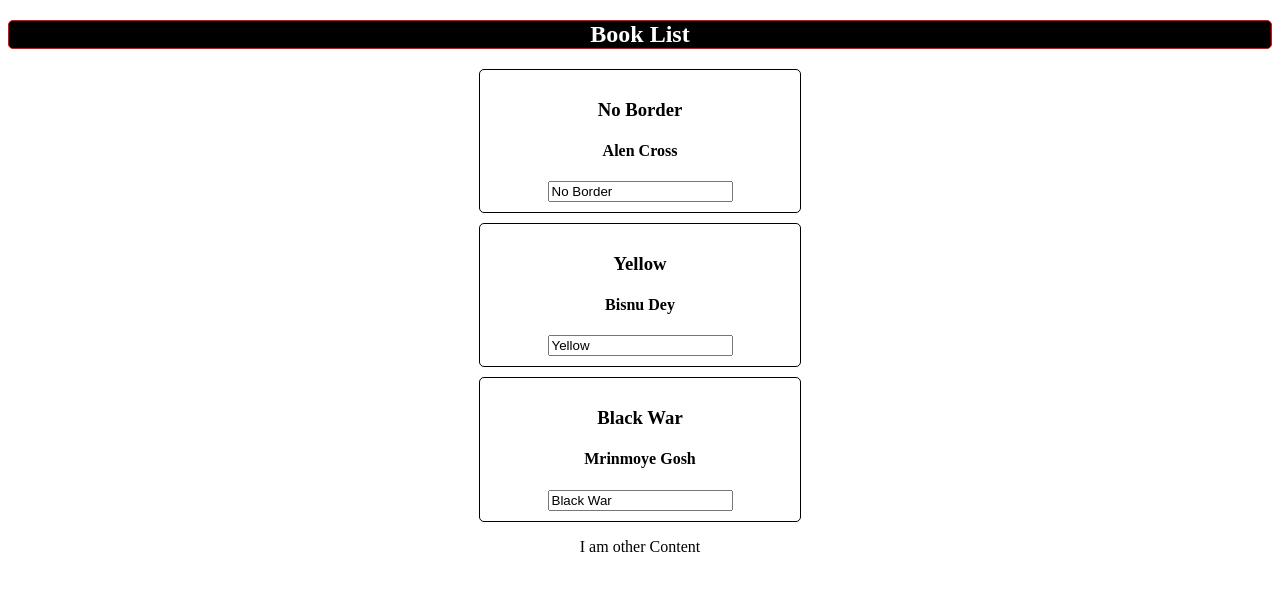
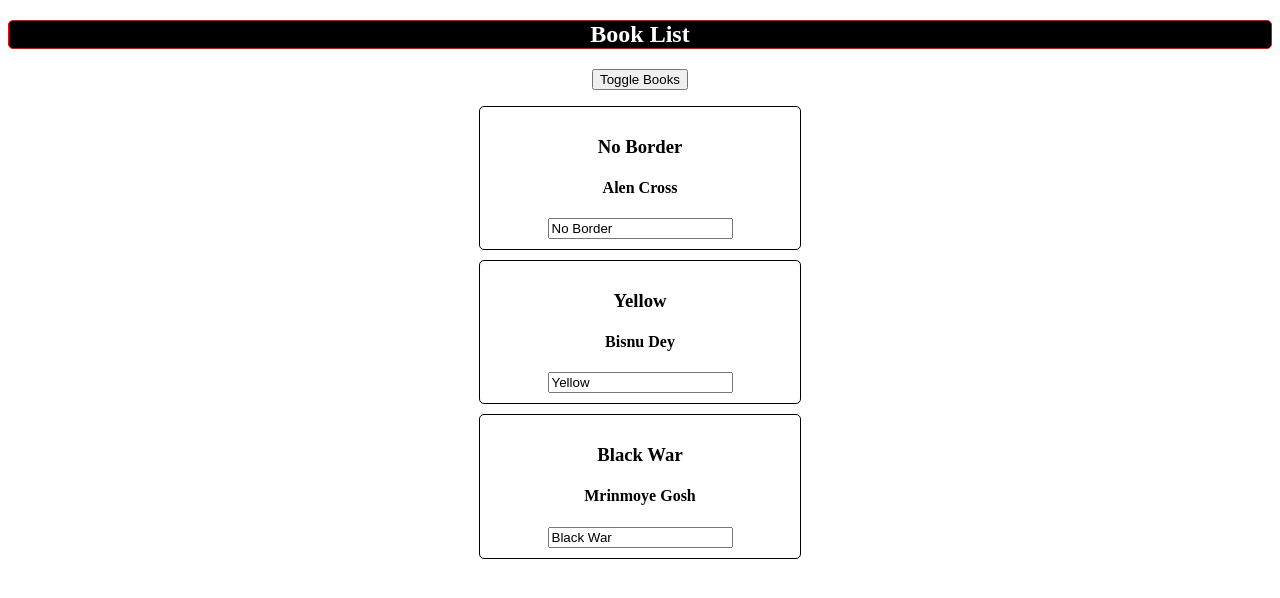
Before and after one commit to kmsaddam/react-components, a React (Create React App) app: page / in a window 1280 px wide. Shown: the top 598 px of the page. Built offline with nearby package versions, Linux system fonts and the light colour scheme.

Commit message:
Conditional Components

```diff
--- a/src/App.js
+++ b/src/App.js
@@ -10,7 +10,7 @@ class App extends Component {
       { id: 2, bookName: "Yellow", writter: "Bisnu Dey" },
       { id: 3, bookName: "Black War", writter: "Mrinmoye Gosh" },
     ],
-    otherContent: "I am other Content",
+    showBooks: true,
   };
 
   changeBookState = (newBookName) => {
@@ -44,6 +44,12 @@ class App extends Component {
     });
   };
 
+  toggleBooks = () => {
+    this.setState({
+      showBooks: !this.state.showBooks,
+    });
+  };
+
   render() {
     const style = {
       border: "solid 1px red",
@@ -55,7 +61,9 @@ class App extends Component {
 
     let bookState = this.state.books;
 
-    const books = this.state.books.map((book, index) => {
+    let books = null;
+    if (this.state.showBooks) {
+      books = this.state.books.map((book, index) => {
         return (
           <Book
             bookName={book.bookName}
@@ -66,12 +74,16 @@ class App extends Component {
           />
         );
       });
+    }
 
     console.log(books);
 
     return (
       <div className="App">
         <h2 style={style}>Book List</h2>
+        <p>
+          <button onClick={this.toggleBooks}>Toggle Books</button>
+        </p>
 
         {/* <p>
           <button onClick={() => this.changeBookState("Mission Kashmir")}>
@@ -84,6 +96,7 @@ class App extends Component {
           />
         </p> */}
 
+        {/* {this.state.showBooks ? books : null} */}
         {books}
 
         {/* <Book
```
Lines whose indentation alone changed are shown as unchanged.
